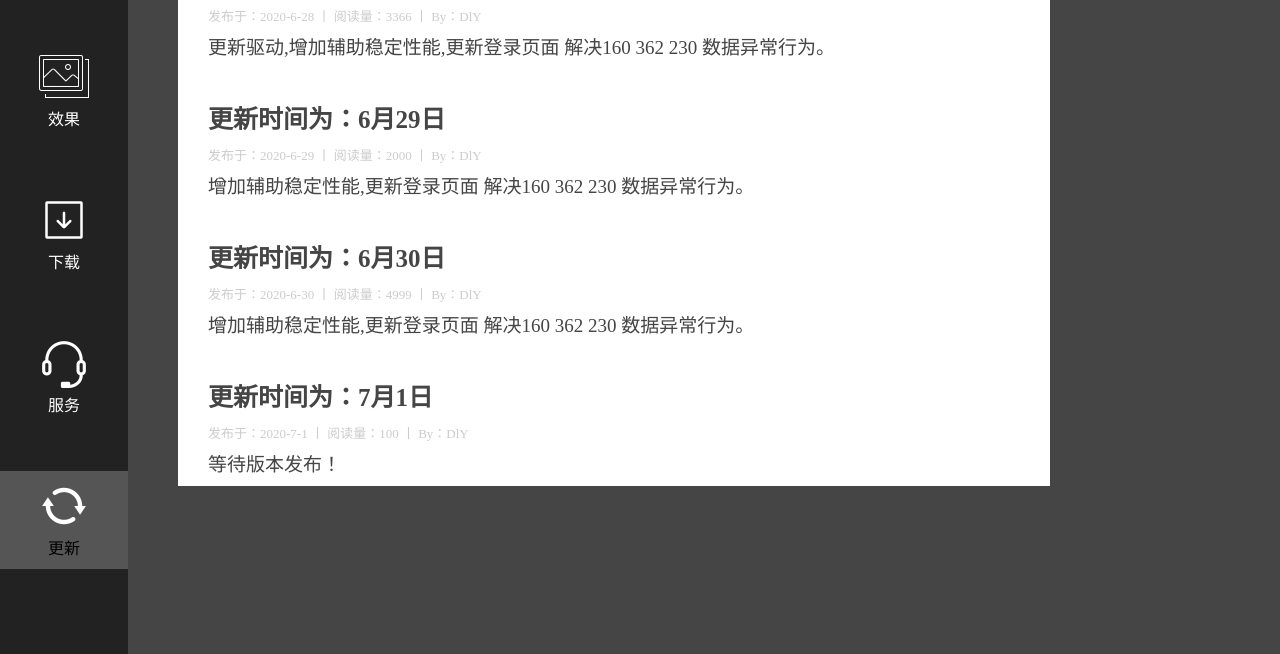
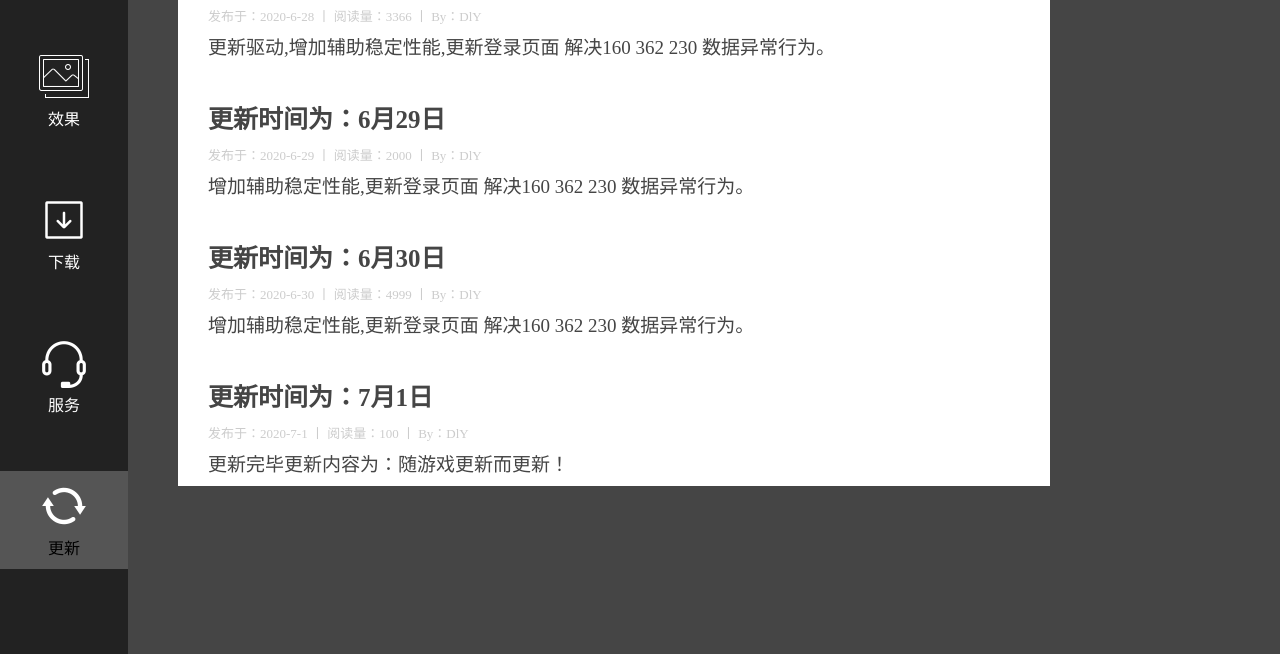
Before and after one commit to DuxingDlY/DuxingDly.Github.io, a plain HTML site: page html/indexgx.html in a window 1280 px wide. Shown: the part 146-800 px from the top of the page. Drawn offline with Linux system fonts and the light colour scheme.

Commit message:
Update indexgx.html

```diff
--- a/html/indexgx.html
+++ b/html/indexgx.html
@@ -64,7 +64,7 @@
             发布于：2020-7-1 丨 阅读量：100  丨 By：DlY
         </div>
         <div class="content">
-            等待版本发布！
+            更新完毕更新内容为：随游戏更新而更新！
     </div>
 </div>
 <!-- 这是main内容分界线 -->
```
